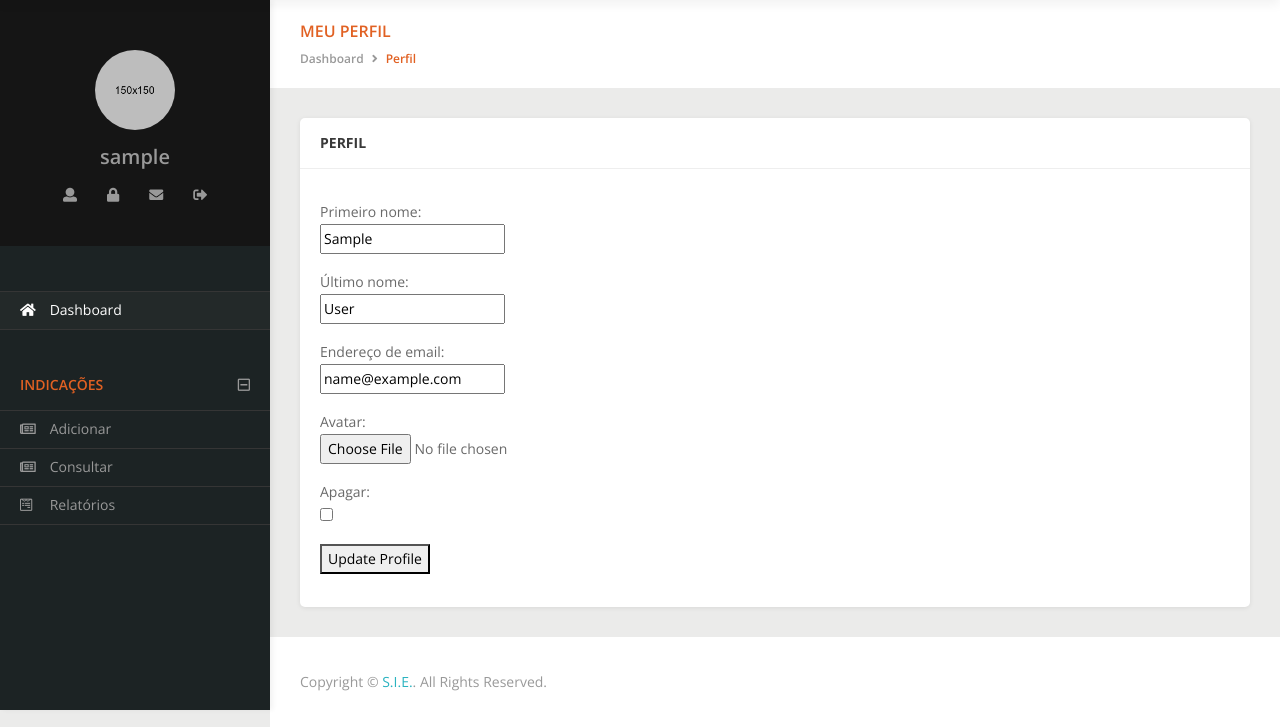
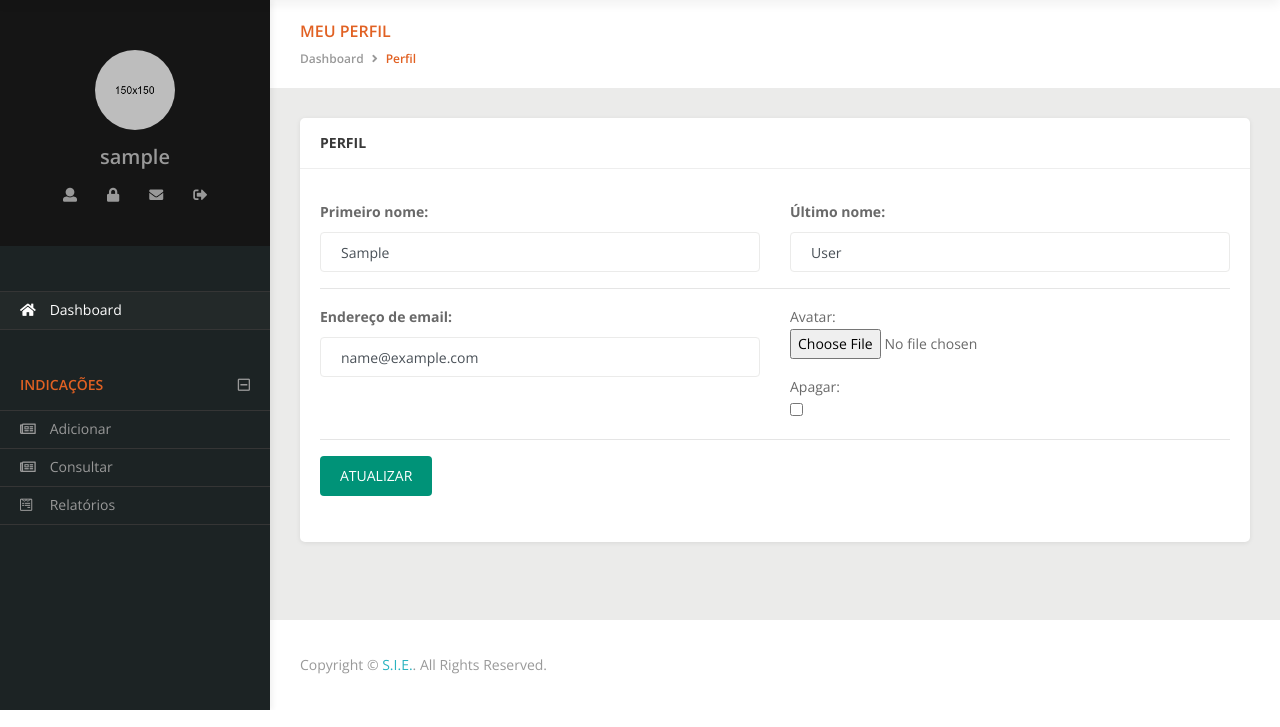
Before and after one commit to tiagocordeiro/casaconceito-sie, a Django app: page /profile/update/ in a window 1280 px wide. Shown: the part 90-817 px from the top of the page. Run offline with Django 3.2, Linux system fonts and the light colour scheme; the visitor is signed in with stand-in values (Sample User, id 1); some libraries are stand-ins or nearby versions.

Commit message:
Melhora forumulários - Profile - Company

```diff
--- a/parceiros/forms.py
+++ b/parceiros/forms.py
@@ -50,6 +50,12 @@ class ProfileForm(ModelForm):
         model = User
         fields = ['first_name', 'last_name', 'email']
 
+        widgets = {
+            'first_name': TextInput(attrs={'class': 'form-control'}),
+            'last_name': TextInput(attrs={'class': 'form-control'}),
+            'email': EmailInput(attrs={'class': 'form-control'}),
+        }
+
 
 class SignUpForm(UserCreationForm):
     first_name = CharField(max_length=30, required=False, help_text='Optional.')
--- a/templates/dadmin/company/details.html
+++ b/templates/dadmin/company/details.html
@@ -66,7 +66,7 @@
                     {{ form.logo }}
                   </div>
                   <div style="padding: 30px 0px;" class="col-md-6 col-sm-12">
-                    <button class="form-control" type="submit">Update Company</button>
+                    <button class="form-control btn-success" type="submit">Atualizar</button>
                   </div>
                 </div>
               </form>
--- a/templates/dadmin/profile_update.html
+++ b/templates/dadmin/profile_update.html
@@ -19,14 +19,41 @@
         </div>
 
         <div class="panel-content">
-            <form action="." method="post" enctype="multipart/form-data">
+            {% if form.errors %}
+              {{ form.errors }}
+            {% endif %}
+            <div class="form-group">
+              <form action="." method="post" enctype="multipart/form-data">
                 {% csrf_token %}
-                {{ form.as_p }}
-
-                {{ formset.management_form }}
-                {{ formset.as_p }}
-                <button type="submit">Update Profile</button>
-            </form>
+                <div class="row">
+                  <div class="col-md-6 col-sm-12">
+                    <span class="label-text">{{ form.first_name.label_tag }}</span>
+                    {{ form.first_name }}
+                  </div>
+                  <div class="col-md-6 col-sm-12">
+                    <span class="label-text">{{ form.last_name.label_tag }}</span>
+                    {{ form.last_name }}
+                  </div>
+                </div>
+                <hr>
+                <div class="row">
+                  <div class="col-md-6 col-sm-12">
+                    <span class="label-text">{{ form.email.label_tag }}</span>
+                    {{ form.email }}
+                  </div>
+                  <div class="col-md-6 col-sm-12">
+                    {{ formset.management_form }}
+                    {{ formset.as_p }}
+                  </div>
+                </div>
+                <hr>
+                <div class="row">
+                  <div class="col-md-12 col-sm-12">
+                    <button class="btn btn-rounded btn-success" type="submit">Atualizar</button>
+                  </div>
+                </div>
+              </form>
+            </div>
         </div>
     </div>
 </section>
```
